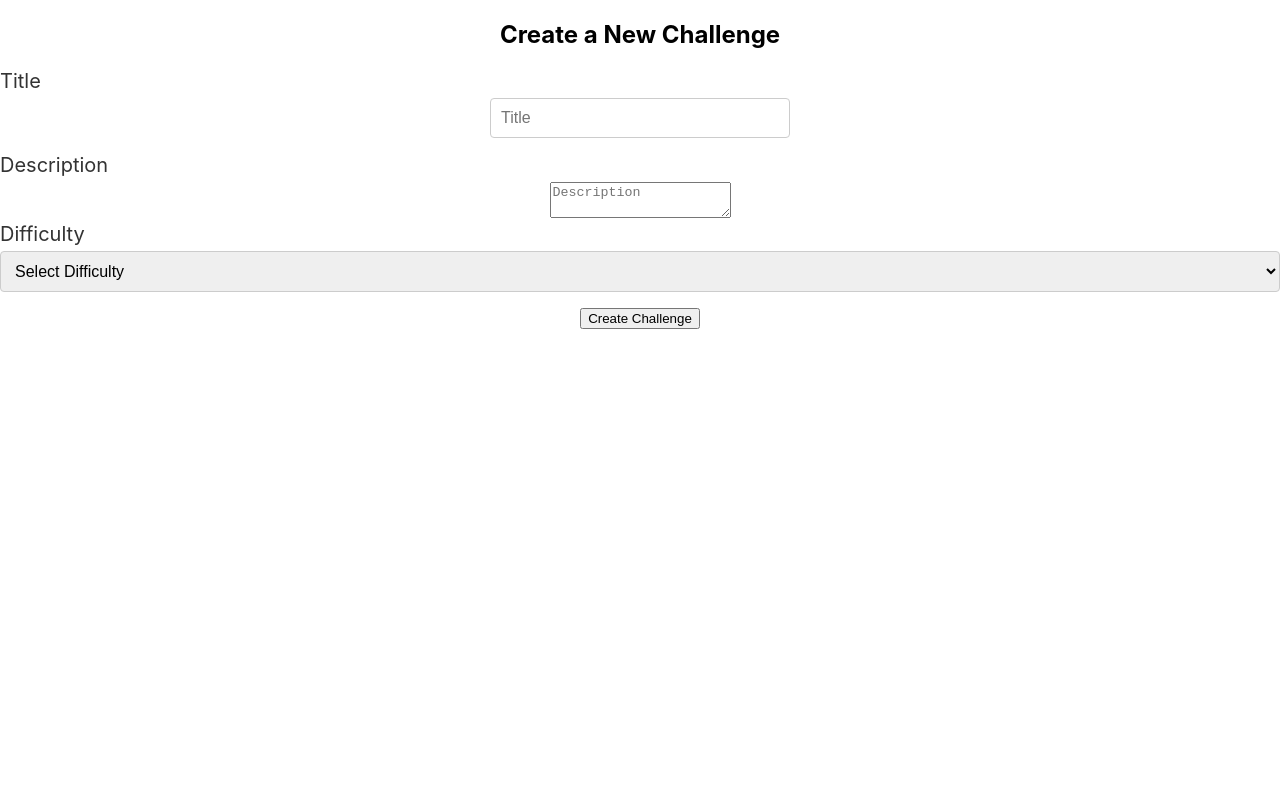
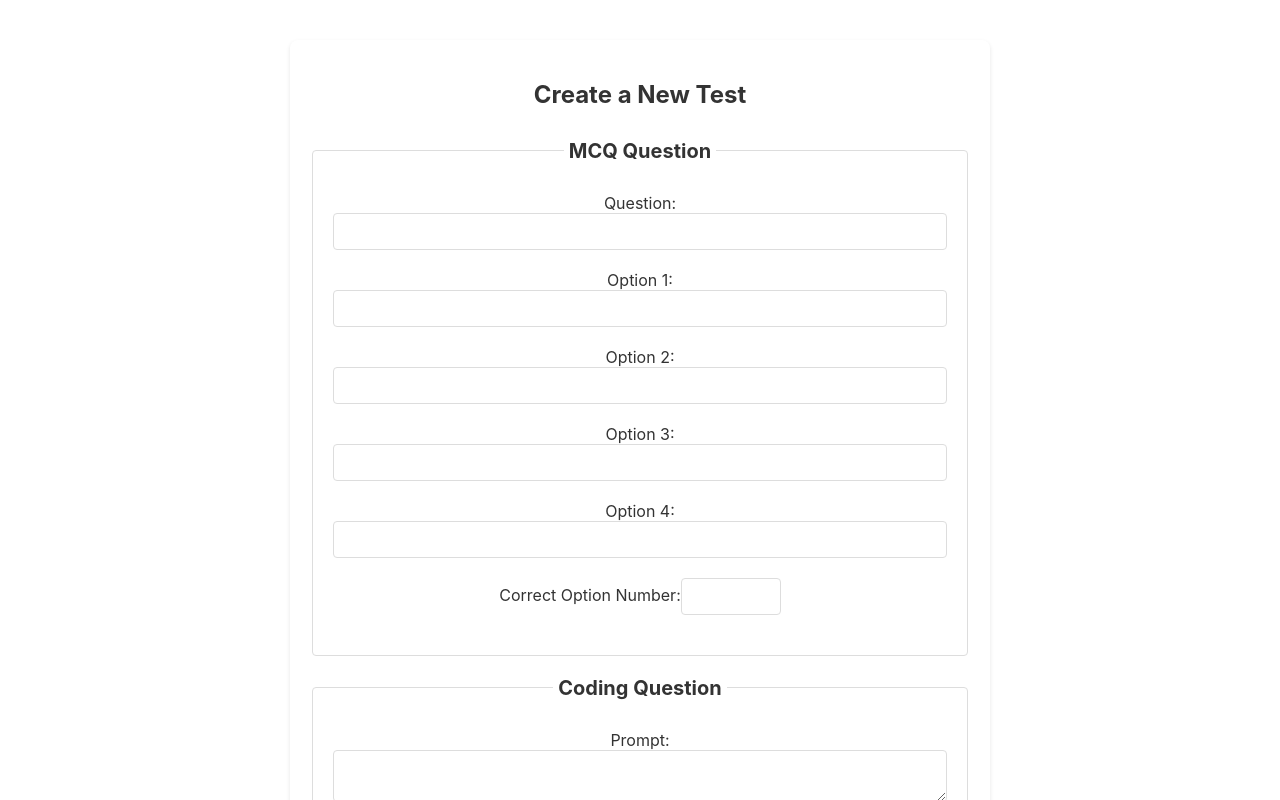
Before and after one commit to Ali-H-Hassan/ByteBattles-CodingAdventure, a React (Create React App) app in the folder frontend/: page /create-challenge in a window 1280 px wide. Shown: the top 800 px of the page. Built offline with nearby package versions, Linux system fonts and the light colour scheme.

Commit message:
Backend <> Updating Challenge Model

```diff
--- a/frontend/src/pages/CreateChallengePage/CreateChallengePage.css
+++ b/frontend/src/pages/CreateChallengePage/CreateChallengePage.css
@@ -1,71 +1,81 @@
 .create-challenge-container {
-  max-width: 600px;
-  margin: 2rem auto;
-  padding: 2rem;
-  background-color: #fff;
-  box-shadow: 0 0 10px rgba(0, 0, 0, 0.1);
+  max-width: 700px;
+  margin: 40px auto;
+  padding: 20px;
+  background-color: #ffffff;
   border-radius: 8px;
+  box-shadow: 0 2px 4px rgba(0, 0, 0, 0.1);
 }
 
 .create-challenge-title {
+  font-size: 24px;
+  color: #333;
   text-align: center;
-  color: #333;
-  margin-bottom: 2rem;
+  margin-bottom: 30px;
 }
 
-.create-challenge-form .form-group {
-  margin-bottom: 1rem;
-}
-
-.form-label {
-  display: block;
-  margin-bottom: 0.5rem;
-  color: #333;
-  font-weight: bold;
-}
-
-.form-input,
-.form-textarea,
-.form-select {
-  width: 100%;
-  padding: 0.75rem;
+.create-challenge-form fieldset {
   border: 1px solid #ddd;
+  padding: 20px;
+  margin-bottom: 20px;
   border-radius: 4px;
 }
 
-.form-input {
-  height: 40px;
+.create-challenge-form legend {
+  font-size: 20px;
+  color: #333;
+  margin-bottom: 10px;
+  font-weight: bold;
+  padding: 0 5px;
+  width: auto;
 }
 
-.form-textarea {
-  height: 100px;
+.create-challenge-form label {
+  display: block;
+  margin-bottom: 10px;
+  color: #333;
+}
+
+.create-challenge-form input[type="text"],
+.create-challenge-form input[type="number"],
+.create-challenge-form textarea {
+  width: 100%;
+  padding: 10px;
+  margin-bottom: 10px;
+  border: 1px solid #ddd;
+  border-radius: 4px;
+  box-sizing: border-box;
+}
+
+.create-challenge-form input[type="number"] {
+  max-width: 100px;
+}
+
+.create-challenge-form textarea {
   resize: vertical;
 }
 
-.form-select {
-  height: 40px;
-  background-color: #fff;
+.create-challenge-button {
+  display: block;
+  width: 100%;
+  padding: 12px;
+  background-color: #5cb85c;
+  color: white;
+  border: none;
+  border-radius: 4px;
+  cursor: pointer;
+  font-size: 16px;
+  margin-top: 10px;
 }
 
-.create-challenge-button {
-  width: 100%;
-  padding: 0.75rem;
-  border: none;
-  background-color: #5cb85c;
-  color: #fff;
-  font-size: 1rem;
-  cursor: pointer;
-  border-radius: 4px;
-  margin-top: 1rem;
-}
-
-.create-challenge-button:hover {
+.create-challenge-button:hover,
+.create-challenge-button:focus {
   background-color: #4cae4c;
 }
 
 @media (max-width: 768px) {
   .create-challenge-container {
-    width: 90%;
-    padding: 1.5rem;
+    width: calc(100% - 40px);
+    margin: 20px;
   }
 }
--- a/frontend/src/pages/CreateChallengePage/CreateChallengePage.jsx
+++ b/frontend/src/pages/CreateChallengePage/CreateChallengePage.jsx
@@ -1,78 +1,124 @@
 import React, { useState } from "react";
 import { useDispatch } from "react-redux";
 import { createChallenge } from "../../actions/challengeActions";
+import "./CreateChallengePage.css";
 
 const CreateChallengePage = () => {
-  const [challengeData, setChallengeData] = useState({
-    title: "",
-    description: "",
-    difficulty: "",
+  const [mcqData, setMcqData] = useState({
+    question: "",
+    options: ["", "", "", ""],
+    correctOption: "",
+  });
+
+  const [codingData, setCodingData] = useState({
+    prompt: "",
+    templateCode: "",
+    testCases: ["", ""],
   });
 
   const dispatch = useDispatch();
 
-  const handleChange = (e) => {
+  const handleMcqChange = (e) => {
     const { name, value } = e.target;
-    setChallengeData({ ...challengeData, [name]: value });
+    if (name.startsWith("option")) {
+      const index = parseInt(name.replace("option", ""), 10);
+      const updatedOptions = [...mcqData.options];
+      updatedOptions[index] = value;
+      setMcqData({ ...mcqData, options: updatedOptions });
+    } else {
+      setMcqData({ ...mcqData, [name]: value });
+    }
   };
 
-  const handleSubmit = (e) => {
+  const handleCodingChange = (e) => {
+    const { name, value } = e.target;
+    setCodingData({ ...codingData, [name]: value });
+  };
+
+  const handleSubmit = async (e) => {
     e.preventDefault();
+    const challengeData = { mcqData, codingData };
     dispatch(createChallenge(challengeData));
   };
 
   return (
     <div className="create-challenge-container">
-      <h2 className="create-challenge-title">Create a New Challenge</h2>
+      <h2 className="create-challenge-title">Create a New Test</h2>
       <form className="create-challenge-form" onSubmit={handleSubmit}>
-        <div className="form-group">
-          <label htmlFor="title" className="form-label">
-            Title
+        <fieldset>
+          <legend>MCQ Question</legend>
+          <label>
+            Question:
+            <input
+              type="text"
+              name="question"
+              value={mcqData.question}
+              onChange={handleMcqChange}
+              required
+            />
           </label>
-          <input
-            id="title"
-            name="title"
-            className="form-input"
-            value={challengeData.title}
-            onChange={handleChange}
-            placeholder="Title"
-            required
-          />
-        </div>
-        <div className="form-group">
-          <label htmlFor="description" className="form-label">
-            Description
+          {mcqData.options.map((option, index) => (
+            <label key={index}>
+              Option {index + 1}:
+              <input
+                type="text"
+                name={`option${index}`}
+                value={option}
+                onChange={handleMcqChange}
+                required
+              />
+            </label>
+          ))}
+          <label>
+            Correct Option Number:
+            <input
+              type="number"
+              name="correctOption"
+              min="1"
+              max="4"
+              value={mcqData.correctOption}
+              onChange={handleMcqChange}
+              required
+            />
           </label>
-          <textarea
-            id="description"
-            name="description"
-            className="form-textarea"
-            value={challengeData.description}
-            onChange={handleChange}
-            placeholder="Description"
-            required
-          />
-        </div>
-        <div className="form-group">
-          <label htmlFor="difficulty" className="form-label">
-            Difficulty
+        </fieldset>
+
+        <fieldset>
+          <legend>Coding Question</legend>
+          <label>
+            Prompt:
+            <textarea
+              name="prompt"
+              value={codingData.prompt}
+              onChange={handleCodingChange}
+              required
+            />
           </label>
-          <select
-            id="difficulty"
-            name="difficulty"
-            className="form-select"
-            value={challengeData.difficulty}
-            onChange={handleChange}
-            required
-          >
-            <option value="">Select Difficulty</option>
-            <option value="easy">Easy</option>
-            <option value="medium">Medium</option>
-            <option value="hard">Hard</option>
-          </select>
-        </div>
+          <label>
+            Template Code:
+            <textarea
+              name="templateCode"
+              value={codingData.templateCode}
+              onChange={handleCodingChange}
+              required
+            />
+          </label>
+          {codingData.testCases.map((testCase, index) => (
+            <label key={index}>
+              Test Case {index + 1}:
+              <input
+                type="text"
+                name={`testCase${index}`}
+                value={testCase}
+                onChange={handleCodingChange}
+                required
+              />
+            </label>
+          ))}
+        </fieldset>
+
         <button className="create-challenge-button" type="submit">
-          Create Challenge
+          Create Test
         </button>
       </form>
     </div>
```
Also changed, not shown: 1 other file (tests, documents, lock files or other folders).
